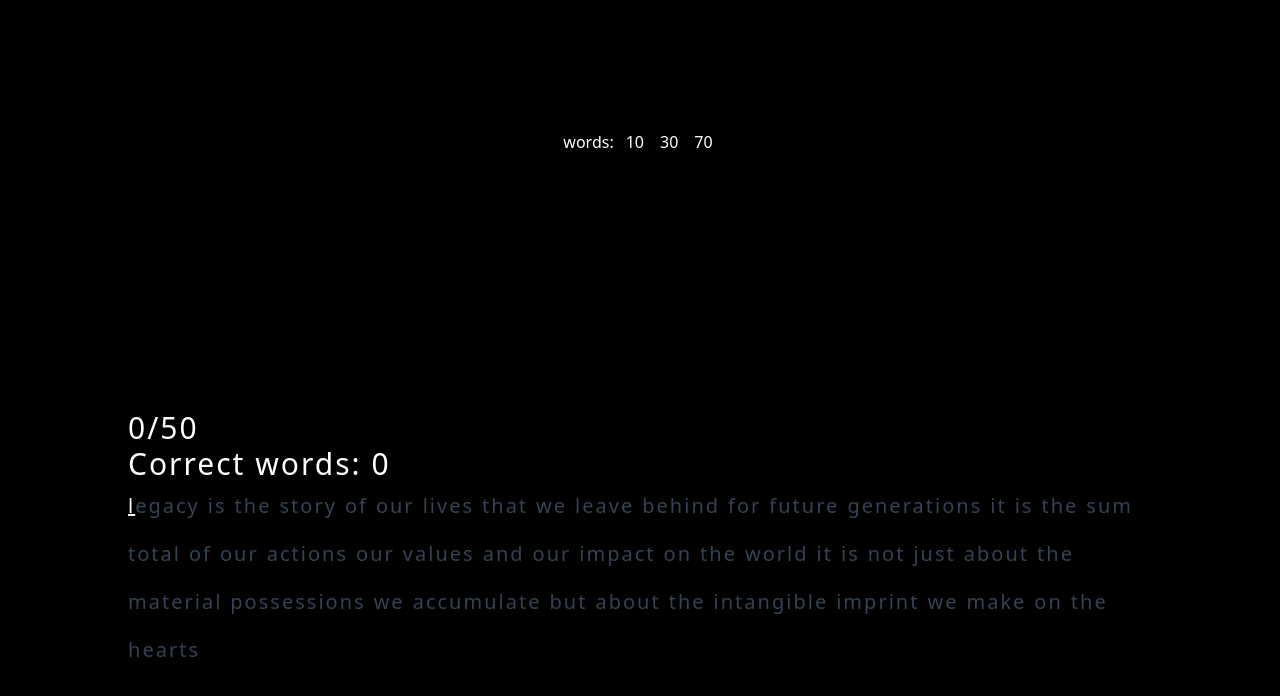
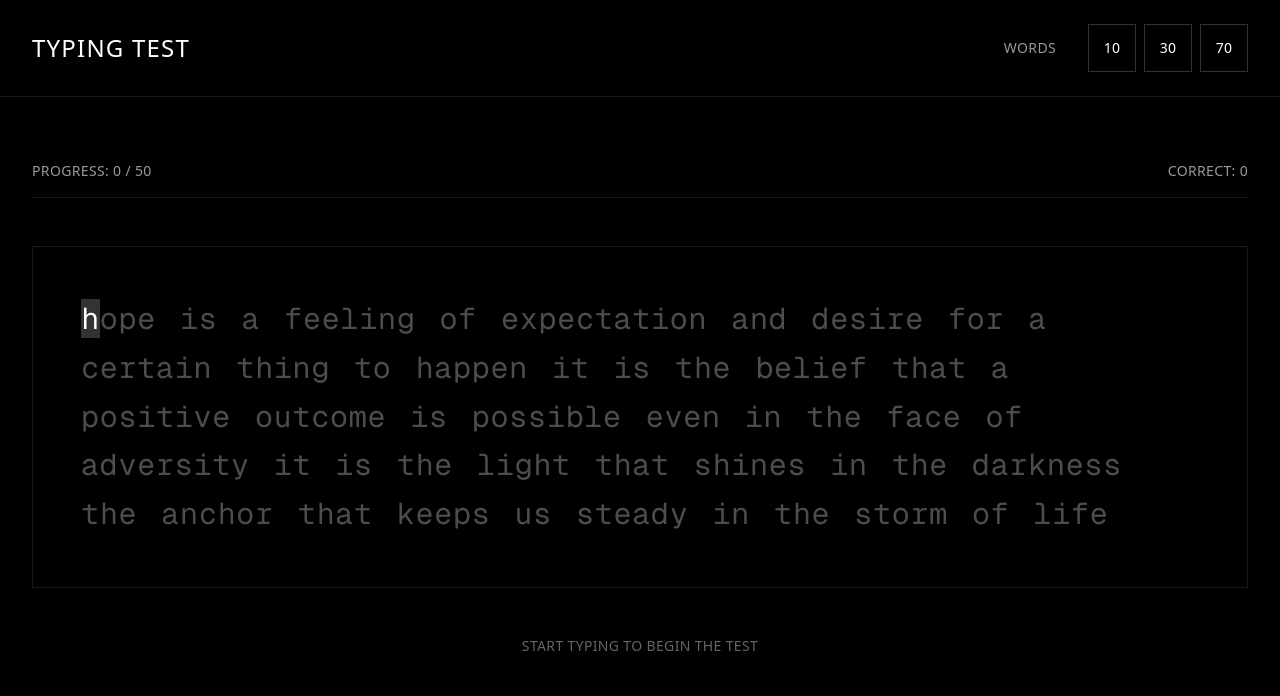
Before and after one commit to ankitmrmishra/typekar, a Next.js app: page / in a window 1280 px wide. Shown: the top 696 px of the page. Built offline with nearby package versions, Linux system fonts and the light colour scheme.

Commit message:
improved the UI

```diff
--- a/app/page.tsx
+++ b/app/page.tsx
@@ -1,145 +1,135 @@
 "use client";
-
-import texts from "@/lib/texts.json";
-import { useEffect, useState } from "react";
 import { cn } from "@/lib/utils";
-import { redirect, useRouter } from "next/navigation";
+import { useRouter } from "next/navigation";
+import { useTypingTest } from "@/hooks/useTypingTest";
 
 export default function Home() {
-  const [paragraph, setParagraph] = useState<string>();
-  const [currentWordInput, setCurrentWordInput] = useState("");
-  const [completedWords, setCompletedWords] = useState<string[]>([]);
-  const [currentWordIndex, setCurrentWordIndex] = useState(0);
-  const [start, setStart] = useState(0);
-  const [end, setEnd] = useState(50);
-  const [startTime, setStartTime] = useState<number | null>(null);
-  const [endTime, setEndTime] = useState<number | null>(null);
+  // Use the custom hook to manage typing test logic
+  const {
+    paragraph,
+    currentWordInput,
+    completedWords,
+    currentWordIndex,
+    end,
+    endTime,
+    actualWords,
+    correctWords,
+    wpm,
+    accuracy,
+    resetTest,
+  } = useTypingTest();
 
   const router = useRouter();
-  const randomIndex = Math.floor(Math.random() * texts.length);
-  const radnom_paragraph = texts[randomIndex];
-  const initial_para = radnom_paragraph
-    .split(" ")
-    .slice(start, end)
-    .join(" ")
-    .toLowerCase();
-
-  useEffect(() => {
-    setParagraph(initial_para);
-  }, [end]);
-
-  useEffect(() => {
-    const handleKeyDown = (event: KeyboardEvent) => {
-      if (endTime) return;
-      const { key } = event;
-      if (!startTime) {
-        setStartTime(Date.now());
-      }
-
-      if (key === " ") {
-        event.preventDefault();
-        if (currentWordInput.length > 0) {
-          setCompletedWords((prev) => [...prev, currentWordInput]);
-          setCurrentWordInput("");
-          setCurrentWordIndex((prev) => prev + 1);
-        }
-        return;
-      }
-
-      if (key.length > 1 && key !== "Backspace") return;
-
-      if (key === "Backspace") {
-        setCurrentWordInput((prev) => prev.slice(0, -1));
-      } else {
-        setCurrentWordInput((prev) => prev + key);
-      }
-    };
-
-    window.addEventListener("keydown", handleKeyDown);
-    return () => window.removeEventListener("keydown", handleKeyDown);
-  }, [currentWordInput, endTime, startTime]);
-
-  const actualWords = paragraph?.split(" ") || [];
-
-  const correctWords = completedWords.filter(
-    (word, i) => word === actualWords[i]
-  );
-
-  useEffect(() => {
-    if (completedWords.length >= end && !endTime) {
-      setEndTime(Date.now());
-    }
-
-    console.log("this is chanfing");
-  }, [completedWords]);
-
-  let wpm = 0;
-  let accuracy = 0;
-
-  if (startTime && endTime) {
-    const durationInMinutes = (endTime - startTime) / 1000 / 60;
-    wpm = Math.round(correctWords.length / durationInMinutes);
-    accuracy = Math.round((correctWords.length / completedWords.length) * 100);
-  }
-
-  const resetTest = (newEnd: number) => {
-    setEnd(newEnd);
-    setCompletedWords([]);
-    setCurrentWordInput("");
-    setCurrentWordIndex(0);
-    setStartTime(null);
-    setEndTime(null);
-  };
 
   return (
-    <div className="bg-black text-white w-screen h-screen flex justify-around items-center align-middle flex-col">
-      {/* Word count selector */}
-      <div className="flex justify-center align-middle items-center gap-2">
-        words:
+    <div className="min-h-screen w-full bg-black text-white">
+      {/* Header */}
+      <div className="border-b border-white/10">
+        <div className="max-w-7xl mx-auto px-8 py-6">
+          <div className="flex items-center justify-between">
+            <div className="text-2xl font-light tracking-wider">
+              TYPING TEST
+            </div>
+            <div className="flex items-center gap-8">
+              <span className="text-sm font-medium tracking-wide text-white/60">
+                WORDS
+              </span>
+              <div className="flex gap-2">
                 {[10, 30, 70].map((num) => (
-          <div
+                  <button
                     key={num}
-            className=" p-1 rounded-sm hover:cursor-pointer hover:text-orange-500"
+                    className={cn(
+                      "w-12 h-12 border border-white/20 text-sm font-medium tracking-wide transition-all duration-200",
+                      "hover:border-white hover:bg-white hover:text-black",
+                      end === num ? "border-white bg-white text-black" : ""
+                    )}
                     onClick={() => resetTest(num)}
                   >
                     {num}
-          </div>
+                  </button>
                 ))}
               </div>
+            </div>
+          </div>
+        </div>
+      </div>
 
-      <div className="flex flex-col text-start justify-center align-middle items-center">
+      {/* Main Content */}
+      <div className="max-w-7xl mx-auto px-8 py-16">
         {endTime ? (
-          <div className="mt-6 p-4 rounded-xl text-center shadow-lg">
-            <h2 className="text-2xl font-bold mb-2 text-white">Your Results</h2>
-            <p className="text-xl text-white">
-              WPM: <span className="text-green-400">{wpm}</span>
-            </p>
-            <p className="text-xl text-white">
-              Accuracy: <span className="text-blue-400">{accuracy}%</span>
-            </p>
+          // Results View
+          <div className="flex flex-col items-center justify-center min-h-[60vh]">
+            <div className="text-center space-y-12">
+              <div className="space-y-4">
+                <h1 className="text-6xl font-light tracking-wider">RESULTS</h1>
+                <div className="w-24 h-px bg-white mx-auto"></div>
+              </div>
+
+              <div className="grid grid-cols-2 gap-16">
+                <div className="text-center space-y-2">
+                  <div className="text-5xl font-light tracking-wider">
+                    {wpm}
+                  </div>
+                  <div className="text-sm font-medium tracking-widest text-white/60">
+                    WORDS PER MINUTE
+                  </div>
+                </div>
+                <div className="text-center space-y-2">
+                  <div className="text-5xl font-light tracking-wider">
+                    {accuracy}%
+                  </div>
+                  <div className="text-sm font-medium tracking-widest text-white/60">
+                    ACCURACY
+                  </div>
+                </div>
+              </div>
+
+              <button
+                className="px-12 py-4 border border-white/20 text-sm font-medium tracking-widest hover:border-white hover:bg-white hover:text-black transition-all duration-200"
+                onClick={() => resetTest(end)}
+              >
+                RESTART TEST
+              </button>
+            </div>
           </div>
         ) : (
+          // Typing Interface
+          <div className="space-y-12">
+            {/* Progress Bar */}
+            <div className="space-y-4">
+              <div className="flex justify-between items-center text-sm font-medium tracking-wide">
+                <span className="text-white/60">
+                  PROGRESS: {completedWords.length} / {end}
+                </span>
+                <span className="text-white/60">
+                  CORRECT: {correctWords.length}
+                </span>
+              </div>
+              <div className="w-full h-px bg-white/10">
                 <div
-            className={cn("text-xl tracking-widest max-w-5xl leading-[3rem]")}
-          >
-            <div className="text-3xl">
-              {completedWords.length}/{end}
-              <div>Correct words: {correctWords.length}</div>
+                  className="h-full bg-white transition-all duration-300"
+                  style={{ width: `${(completedWords.length / end) * 100}%` }}
+                ></div>
               </div>
+            </div>
+
+            {/* Typing Area */}
+            <div className="border border-white/10 p-12">
+              <div className="font-mono text-3xl leading-relaxed tracking-wide select-none">
                 {actualWords.map((word, wordIndex) => (
-              <span key={wordIndex} className="mr-2 inline-block">
+                  <span key={wordIndex} className="mr-6 inline-block">
                     {word.split("").map((char, charIndex) => {
                       let userChar = "";
-
+                      // Determine which character to compare
                       if (wordIndex < completedWords.length) {
                         userChar = completedWords[wordIndex][charIndex] || "";
                       } else if (wordIndex === completedWords.length) {
                         userChar = currentWordInput[charIndex] || "";
                       }
 
+                      // Set character state for coloring
                       let charState: "correct" | "incorrect" | "untyped" =
                         "untyped";
-
                       if (userChar) {
                         if (userChar === char) {
                           charState = "correct";
@@ -148,6 +138,7 @@ export default function Home() {
                         }
                       }
 
+                      // Highlight the current character being typed
                       const isCurrent =
                         wordIndex === completedWords.length &&
                         charIndex === currentWordInput.length;
@@ -156,10 +147,12 @@ export default function Home() {
                         <span
                           key={charIndex}
                           className={cn({
-                        "text-white underline": isCurrent,
-                        "text-green-500": charState === "correct" && !isCurrent,
-                        "text-red-500": charState === "incorrect" && !isCurrent,
-                        "text-gray-700": charState === "untyped" && !isCurrent,
+                            "text-white bg-white/20": isCurrent,
+                            "text-white": charState === "correct" && !isCurrent,
+                            "text-white/30 bg-white/10":
+                              charState === "incorrect" && !isCurrent,
+                            "text-white/30":
+                              charState === "untyped" && !isCurrent,
                           })}
                         >
                           {char}
@@ -169,6 +162,15 @@ export default function Home() {
                   </span>
                 ))}
               </div>
+            </div>
+
+            {/* Instructions */}
+            <div className="text-center">
+              <p className="text-sm font-medium tracking-wide text-white/40">
+                START TYPING TO BEGIN THE TEST
+              </p>
+            </div>
+          </div>
         )}
       </div>
     </div>
--- /dev/null
+++ b/hooks/useTypingTest.ts
@@ -0,0 +1,149 @@
+import { useEffect, useState } from "react";
+import texts from "@/lib/texts.json";
+
+/**
+ * Custom React hook for managing a typing test game.
+ *
+ * This hook encapsulates all the logic required for a typing test, including:
+ * - Selecting a random paragraph and slicing it to a desired word count
+ * - Tracking user input and completed words
+ * - Handling keyboard events for typing and word completion
+ * - Calculating typing speed (WPM) and accuracy
+ * - Providing a reset function to restart the test with a different word count
+ *
+ * @param {number} [defaultWordCount=50] - The default number of words for the typing test
+ * @returns {object} An object containing all state and functions needed for the typing test UI
+ *
+ * @property {string} paragraph - The current paragraph to be typed (as a string)
+ * @property {string} currentWordInput - The current word being typed by the user
+ * @property {string[]} completedWords - Array of words the user has completed
+ * @property {number} currentWordIndex - Index of the current word in the paragraph
+ * @property {number} start - Start index for slicing the paragraph (always 0)
+ * @property {number} end - End index for slicing the paragraph (word count)
+ * @property {number|null} startTime - Timestamp when typing started (ms since epoch)
+ * @property {number|null} endTime - Timestamp when typing ended (ms since epoch)
+ * @property {string[]} actualWords - Array of words in the current paragraph
+ * @property {string[]} correctWords - Array of correctly typed words
+ * @property {number} wpm - Words per minute achieved by the user
+ * @property {number} accuracy - Typing accuracy as a percentage
+ * @property {function} resetTest - Function to reset the test with a new word count
+ */
+export function useTypingTest(defaultWordCount: number = 50) {
+  // The paragraph to be typed by the user
+  const [paragraph, setParagraph] = useState<string>("");
+  // The current word being typed
+  const [currentWordInput, setCurrentWordInput] = useState("");
+  // Array of words the user has completed
+  const [completedWords, setCompletedWords] = useState<string[]>([]);
+  // Index of the current word in the paragraph
+  const [currentWordIndex, setCurrentWordIndex] = useState(0);
+  // Start and end indices for slicing the paragraph
+  const [start, setStart] = useState(0);
+  const [end, setEnd] = useState(defaultWordCount);
+  // Timing state for WPM calculation
+  const [startTime, setStartTime] = useState<number | null>(null);
+  const [endTime, setEndTime] = useState<number | null>(null);
+
+  // Select a random paragraph and slice it to the desired word count
+  const randomIndex = Math.floor(Math.random() * texts.length);
+  const randomParagraph = texts[randomIndex];
+  const initialPara = randomParagraph
+    .split(" ")
+    .slice(start, end)
+    .join(" ")
+    .toLowerCase();
+
+  // Update the paragraph whenever the word count changes
+  useEffect(() => {
+    setParagraph(initialPara);
+  }, [end]);
+
+  // Keyboard event handler for typing logic
+  useEffect(() => {
+    const handleKeyDown = (event: KeyboardEvent) => {
+      // Ignore input if the test is finished
+      if (endTime) return;
+      const { key } = event;
+      // Start timer on first key press
+      if (!startTime) {
+        setStartTime(Date.now());
+      }
+      // Spacebar completes the current word
+      if (key === " ") {
+        event.preventDefault();
+        if (currentWordInput.length > 0) {
+          setCompletedWords((prev) => [...prev, currentWordInput]);
+          setCurrentWordInput("");
+          setCurrentWordIndex((prev) => prev + 1);
+        }
+        return;
+      }
+      // Ignore non-character keys except Backspace
+      if (key.length > 1 && key !== "Backspace") return;
+      // Backspace removes the last character
+      if (key === "Backspace") {
+        setCurrentWordInput((prev) => prev.slice(0, -1));
+      } else {
+        // Add typed character to current word
+        setCurrentWordInput((prev) => prev + key);
+      }
+    };
+    // Attach and clean up event listener
+    window.addEventListener("keydown", handleKeyDown);
+    return () => window.removeEventListener("keydown", handleKeyDown);
+  }, [currentWordInput, endTime, startTime]);
+
+  // Split the paragraph into words for comparison
+  const actualWords = paragraph?.split(" ") || [];
+
+  // Array of correctly typed words
+  const correctWords = completedWords.filter(
+    (word, i) => word === actualWords[i]
+  );
+
+  // End the test when the required number of words is completed
+  useEffect(() => {
+    if (completedWords.length >= end && !endTime) {
+      setEndTime(Date.now());
+    }
+  }, [completedWords]);
+
+  // Calculate WPM and accuracy
+  let wpm = 0;
+  let accuracy = 0;
+  if (startTime && endTime) {
+    const durationInMinutes = (endTime - startTime) / 1000 / 60;
+    wpm = Math.round(correctWords.length / durationInMinutes);
+    accuracy = Math.round((correctWords.length / completedWords.length) * 100);
+  }
+
+  /**
+   * Resets the typing test with a new word count.
+   *
+   * @param {number} newEnd - The new number of words for the test
+   */
+  const resetTest = (newEnd: number) => {
+    setEnd(newEnd);
+    setCompletedWords([]);
+    setCurrentWordInput("");
+    setCurrentWordIndex(0);
+    setStartTime(null);
+    setEndTime(null);
+  };
+
+  return {
+    paragraph,
+    currentWordInput,
+    completedWords,
+    currentWordIndex,
+    start,
+    end,
+    startTime,
+    endTime,
+    actualWords,
+    correctWords,
+    wpm,
+    accuracy,
+    resetTest,
+  };
+}
```
Lines whose indentation alone changed are shown as unchanged.
